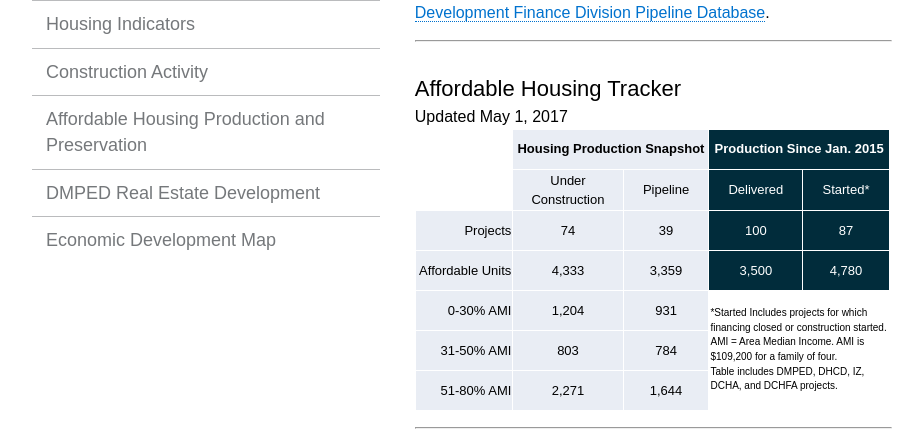
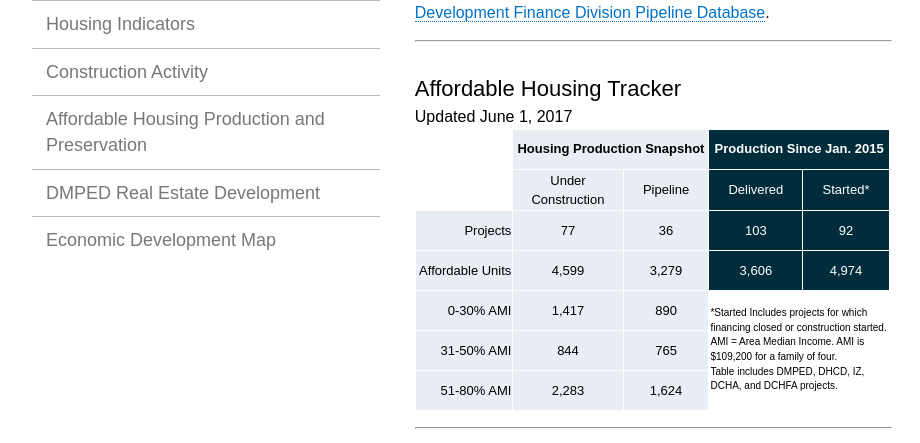
Before and after one commit to DCgov/economic-intelligence, a Jekyll site: the page built from affordable-production-preservation.html, in a window 1280 px wide, cut to the strip 357-800 px from the top of the page. Shown: the whole strip, without its empty margins (28-948 px from the left). Built offline with Jekyll 4.4.1, drawn with Linux system fonts in a browser that asks for light colours; nearby versions of some CDN libraries; some of the changed text lies outside the part shown.

Commit message:
updating affordable housign for May 2017

```diff
--- a/affordable-production-preservation.html
+++ b/affordable-production-preservation.html
@@ -10,7 +10,7 @@ title: Affordable Housing Production and Preservation
 
 <div>
 	<h2>Affordable Housing Tracker</h2>
-		Updated May 1, 2017
+		Updated June 1, 2017
 	<div class="ahtable">
 		<table>
 			<tbody>
@@ -28,33 +28,33 @@ title: Affordable Housing Production and Preservation
 				</tr>
 				<tr>
 					<td style="text-align:right !important" bgcolor="#E9EDF4">Projects</td>
-					<td bgcolor="#E9EDF4">74</td>
-					<td bgcolor="#E9EDF4">39</td>
-					<td bgcolor="#012C3B"><font color="#fff">100</font></td>
-					<td bgcolor="#012C3B"><font color="#fff">87</font></td>
+					<td bgcolor="#E9EDF4">77</td>
+					<td bgcolor="#E9EDF4">36</td>
+					<td bgcolor="#012C3B"><font color="#fff">103</font></td>
+					<td bgcolor="#012C3B"><font color="#fff">92</font></td>
 				</tr>
 				<tr>
 					<td style="text-align:right !important" bgcolor="#E9EDF4">Affordable Units</td>
-					<td bgcolor="#E9EDF4">4,333</td>
-					<td bgcolor="#E9EDF4">3,359</td>
-					<td bgcolor="#012C3B"><font color="#fff">3,500</font></td>
-					<td bgcolor="#012C3B"><font color="#fff">4,780</font></td>
+					<td bgcolor="#E9EDF4">4,599</td>
+					<td bgcolor="#E9EDF4">3,279</td>
+					<td bgcolor="#012C3B"><font color="#fff">3,606</font></td>
+					<td bgcolor="#012C3B"><font color="#fff">4,974</font></td>
 				</tr>
 				<tr>
 					<td style="text-align:right !important" bgcolor="#E9EDF4" border="0">0-30% AMI</td>
-					<td bgcolor="#E9EDF4">1,204</td>
-					<td bgcolor="#E9EDF4">931</td>
+					<td bgcolor="#E9EDF4">1,417</td>
+					<td bgcolor="#E9EDF4">890</td>
 					<td colspan="2" rowspan="3" style="text-align:left !important; font-size:x-small !important">*Started Includes projects for which financing closed or construction started.<br>AMI = Area Median Income. AMI is $109,200 for a family of four.<br>Table includes DMPED, DHCD, IZ, DCHA, and DCHFA projects. </td>
 				</tr>
 				<tr>
 					<td style="text-align:right !important" bgcolor="#E9EDF4">31-50% AMI</td>
-					<td bgcolor="#E9EDF4">803</td>
-					<td bgcolor="#E9EDF4">784</td>
+					<td bgcolor="#E9EDF4">844</td>
+					<td bgcolor="#E9EDF4">765</td>
 				</tr>
 				<tr>
 					<td style="text-align:right !important" bgcolor="#E9EDF4">51-80% AMI</td>
-					<td bgcolor="#E9EDF4">2,271</td>
-					<td bgcolor="#E9EDF4">1,644</td>
+					<td bgcolor="#E9EDF4">2,283</td>
+					<td bgcolor="#E9EDF4">1,624</td>
 				</tr>
 			</tbody>
 		</table>
--- a/assets/data/affhousing-del.csv
+++ b/assets/data/affhousing-del.csv
@@ -1,8 +1,11 @@
 Project Delivered,Ward,Units
 Logan 13,2,5
+Totten Mews,5,5
+West End Square 50,2,55
+River East @ Grandview,8,46
 Pullman Place,6,3
 Eden Place - Phase I,7,29
-3825 Georgia Avenue,4,7
+3825 Georgia Ave,4,7
 Elysium Fourteen,1,4
 Montage South Condominiums,4,2
 Hope and a Home Scattered Sites II,1,14
--- a/assets/data/affhousing-st.csv
+++ b/assets/data/affhousing-st.csv
@@ -1,4 +1,20 @@
 Project Started,Ward,Units
+Il Palazzo,1,8
+4040 8th St TOPA,4,19
+Hanover Court TOPA,8,74
+SOME - Spring Road,1,37
+United 2nd Street Tenant Association,8,25
+The Yards Parcel O-2,6,39
+680 I St SW,6,21
+315 H St NE,6,8
+Tourus,6,2
+The Frequency,3,2
+528 Kennedy St NW,4,1
+RL Christian Library,6,33
+Sarah's Circle,1,49
+646 H St NE,6,2
+Maple View Flats,8,114
+Benning Heights Apartments,7,148
 Totten Mews,5,5
 Square 769N Affordable,6,36
 South Capitol Multifamily Building,0,195
@@ -36,7 +52,7 @@ Luzon Tenants Association,4,43
 N Street Village,2,95
 Plaza West,6,223
 "2109 R Street, SE",8,2
-"4308 Georgia Avenue, NW",1,2
+Montage South Condominiums,1,2
 Blair Road Project,4,8
 Bowen Place,8,41
 Kara House,1,10
@@ -75,3 +91,4 @@ The One-Five,6,5
 Valencia Apartments,4,32
 Vizcaya Apartments,4,17
 West End Square 50,2,55
+,,
```
